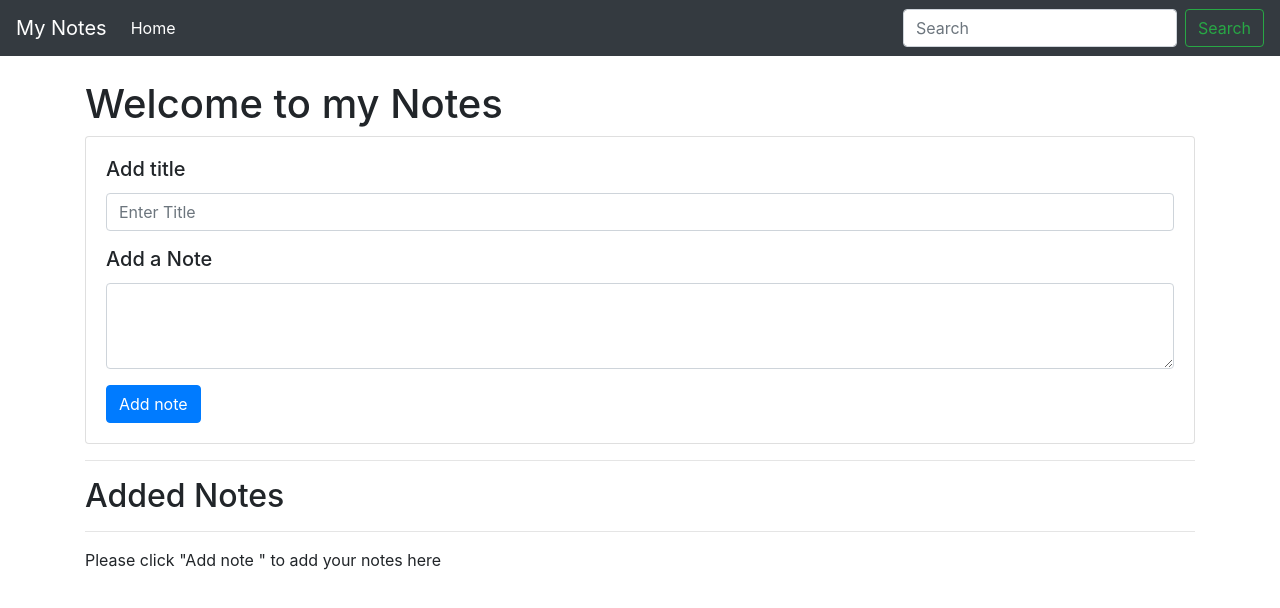
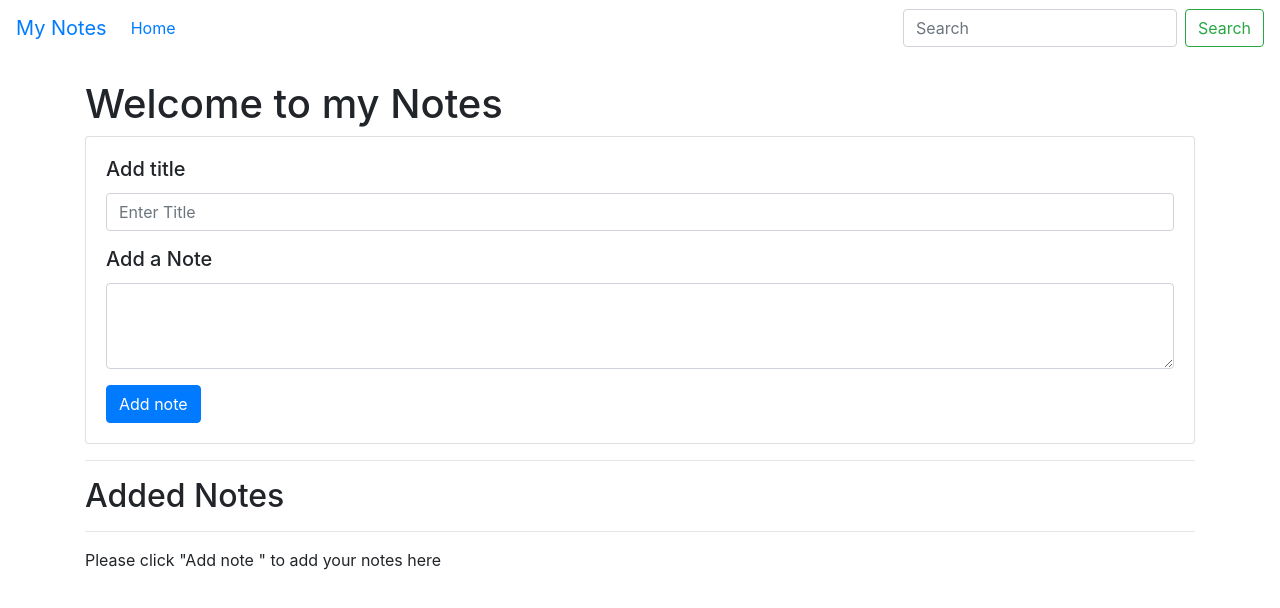
Before and after one commit to MoriHetarthi/Adding-Notes, a plain HTML site: page index.html in a window 1280 px wide. Drawn offline with nearby package versions, Linux system fonts and the light colour scheme.

Commit message:
Update index.html

```diff
--- a/index.html
+++ b/index.html
@@ -13,7 +13,7 @@ integrity="sha384-9aIt2nRpC12Uk9gS9baDl411NQApFmC26EwAOH8WgZl5MYYxFfc+NcPb1dKGj7
 
 <body>
 
- <nav class="navbar navbar-expand-lg navbar-dark bg-dark">
+ <nav class="navbar navbar-expand-lg navbar-ligth bg-ligth">
    <a class="navbar-brand" href="#">My Notes</a>
    <button class="navbar-toggler" type="button" data-toggle="collapse" data-target="#navbarSupportedContent" aria-controls="navbarSupportedContent" aria-expanded="false" aria-label="Toggle navigation">
      <span class="navbar-toggler-icon"></span>
```
